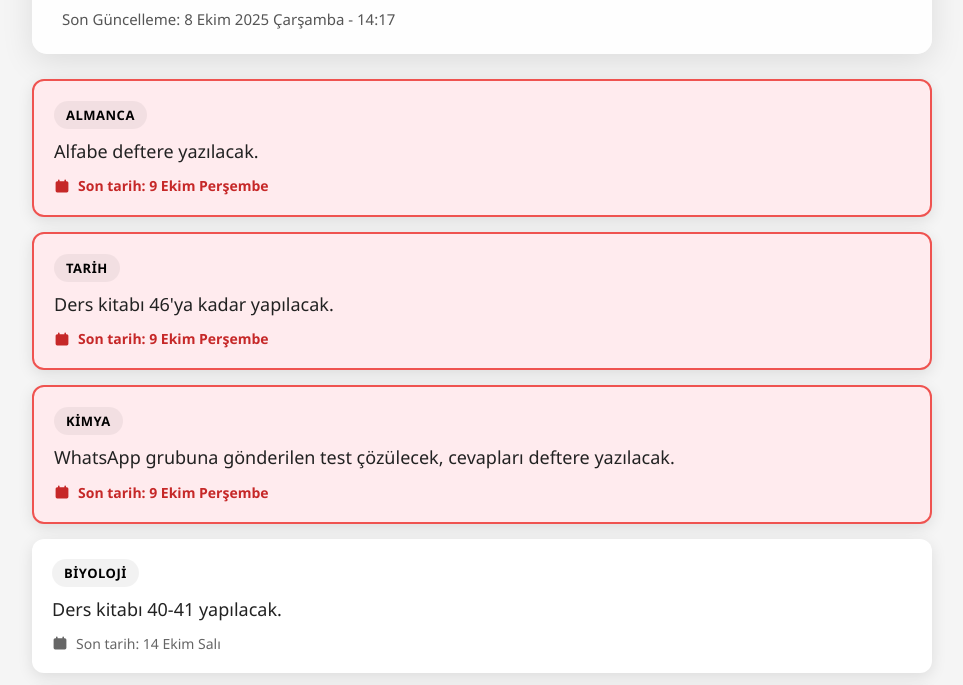
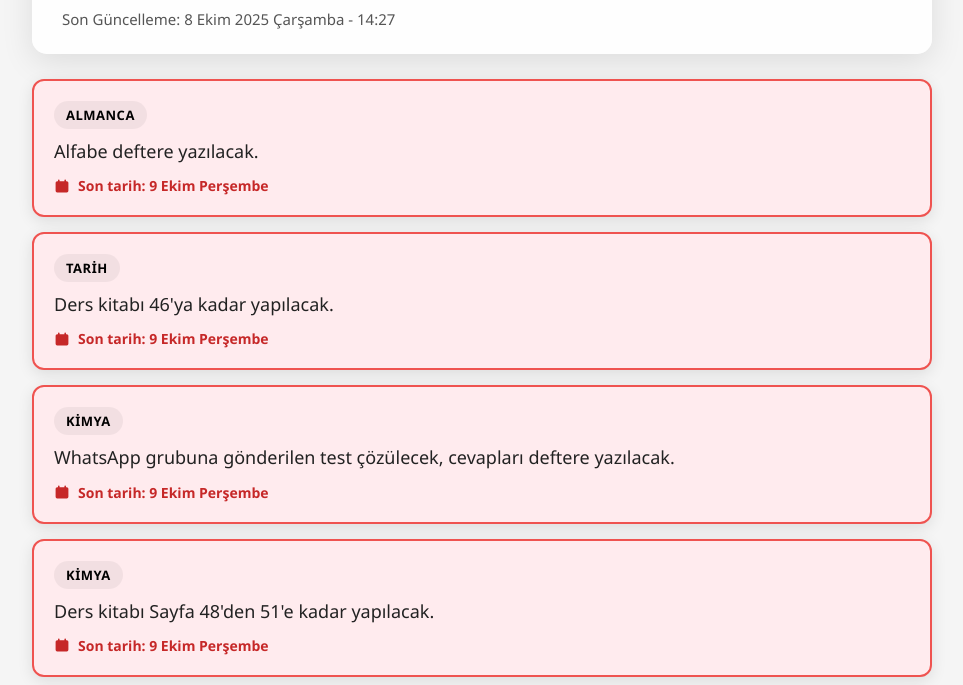
Before and after one commit to 9bascal/odevler, a plain HTML site: page index.html in a window 1280 px wide. Shown: the part 86-771 px from the top of the page, without its empty margins (158-1121 px from the left). Drawn offline with Linux system fonts and the light colour scheme.

Commit message:
8 Ekim 2025 Çarşamba

```diff
--- a/index.html
+++ b/index.html
@@ -127,32 +127,49 @@
     </div>
 
     <script>
-        // ÖDEVLERİ BURAYA EKLE - Çok basit!
         const homeworks = [
+            // 9 Ekim Çarşamba
             {
                 subject: "ALMANCA",
                 task: "Alfabe deftere yazılacak.",
-                deadline: "2025-10-09" // YYYY-AA-GG formatında
+                deadline: "2025-10-09"
             },
             {
                 subject: "TARİH",
                 task: "Ders kitabı 46'ya kadar yapılacak.",
-                deadline: "2025-10-09" // YYYY-AA-GG formatında
+                deadline: "2025-10-09"
             },
+                        {
+                subject: "KİMYA",
+                task: "WhatsApp grubuna gönderilen test çözülecek, cevapları deftere yazılacak.",
+                deadline: "2025-10-09"
+            },
+            {
+                subject: "KİMYA",
+                task: "Ders kitabı Sayfa 48'den 51'e kadar yapılacak.",
+                deadline: "2025-10-09"
+            },
+            {
+                subject: "KİMYA",
+                task: "Thomson, Rutherford ve Heisenberg bilim adamlarını araştır deftere kısa bilgiler yaz.",
+                deadline: "2025-10-09"
+            },
+            {
+                subject: "KİMYA",
+                task: "Belirsizlik ilkesi nedir? Belirsizlik ilkesi Bohr atom teorisinin hangi özelliği ile çelişmektedir araştır deftere yaz.",
+                deadline: "2025-10-09"
+            },
+            // 14 Ekim Salı
+            {
+                subject: "BİYOLOJİ",
+                task: "Ders kitabı 40-41 yapılacak.",
+                deadline: "2025-10-14"
+            },
+            // 15 Ekim Çarşamba
             {
                 subject: "COĞRAFYA",
                 task: "Paralellerin ve meridyenlerin özellikleri beşer madde deftere yazılacak.",
-                deadline: "2025-10-15" // YYYY-AA-GG formatında
-            },
-            {
-                subject: "BİYOLOJİ",
-                task: "Ders kitabı 40-41 yapılacak.",
-                deadline: "2025-10-14" // YYYY-AA-GG formatında
-            },
-            {
-                subject: "KİMYA",
-                task: "WhatsApp grubuna gönderilen test çözülecek, cevapları deftere yazılacak.",
-                deadline: "2025-10-09" // YYYY-AA-GG formatında
+                deadline: "2025-10-15"
             }
         ];
 
@@ -161,7 +178,7 @@
         const days = ['Pazar', 'Pazartesi', 'Salı', 'Çarşamba', 'Perşembe', 'Cuma', 'Cumartesi'];
         const months = ['Ocak', 'Şubat', 'Mart', 'Nisan', 'Mayıs', 'Haziran', 'Temmuz', 'Ağustos', 'Eylül', 'Ekim', 'Kasım', 'Aralık'];
 
-        const updateTimeText = `Son Güncelleme: 8 Ekim 2025 Çarşamba - 14:17`;
+        const updateTimeText = `Son Güncelleme: 8 Ekim 2025 Çarşamba - 14:27`;
         document.getElementById('updateTime').textContent = updateTimeText;
 
         // Tarihleri karşılaştırma fonksiyonu
```
